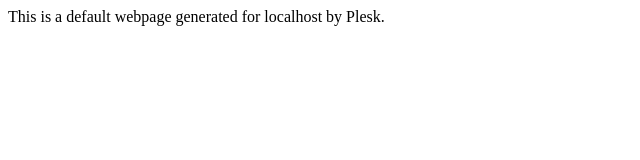
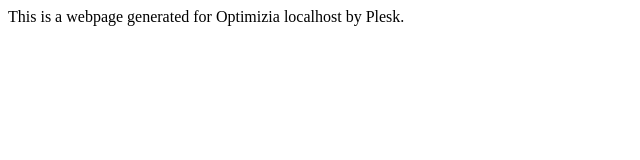
Before and after one commit to optimizia/landing-page, a plain HTML site: page index.html in a window 1280 px wide. Shown: the full height of the page, 0-640 px from the left. Drawn offline with Linux system fonts and the light colour scheme.

Commit message:
Update index.html

```diff
--- a/index.html
+++ b/index.html
@@ -7,6 +7,6 @@
     <script src="https://assets.plesk.com/static/default-website-content/public/default-website-index.js"></script>
 </head>
 <body>
-    This is a default webpage generated for <script>document.write(location.hostname)</script> by Plesk.
+    This is a webpage generated for Optimizia <script>document.write(location.hostname)</script> by Plesk.
 </body>
 </html>
```
